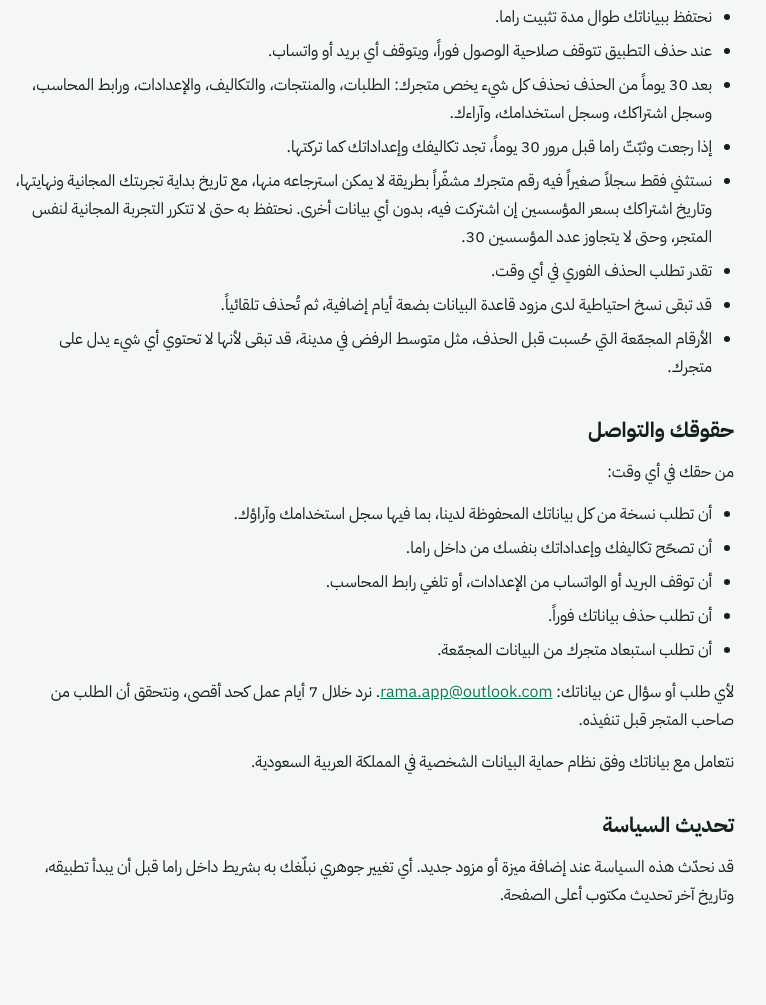
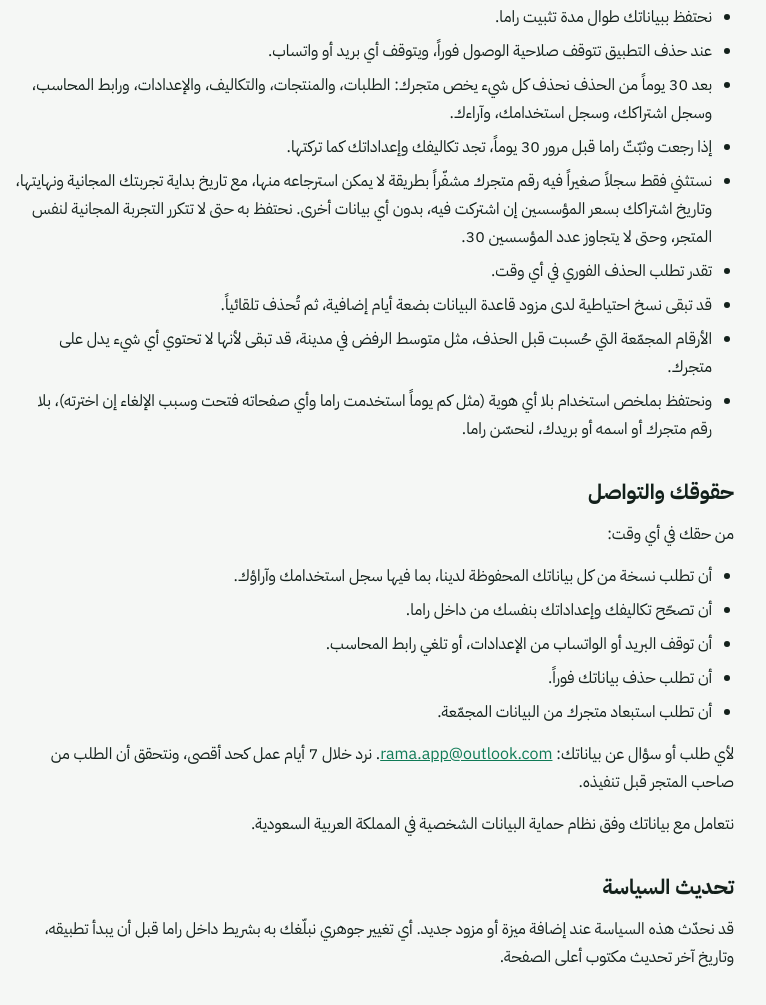
Before and after one commit to rama-sa/rama-sa.github.io, a plain HTML site: page privacy.html in a window 1280 px wide. Shown: the part 3724-4729 px from the top of the page, without its empty margins (266-1032 px from the left). Before the commit the page ends 4705 px from the top, so only its background shows below. Drawn offline with Linux system fonts and the light colour scheme.

Commit message:
الخصوصية: ملخص استخدام بلا هوية بعد حذف التطبيق

```diff
--- a/privacy.html
+++ b/privacy.html
@@ -322,6 +322,7 @@ footer .wrap{display:flex;justify-content:space-between;gap:20px;flex-wrap:wrap;
 <li>تقدر تطلب الحذف الفوري في أي وقت.</li>
 <li>قد تبقى نسخ احتياطية لدى مزود قاعدة البيانات بضعة أيام إضافية، ثم تُحذف تلقائياً.</li>
 <li>الأرقام المجمّعة التي حُسبت قبل الحذف، مثل متوسط الرفض في مدينة، قد تبقى لأنها لا تحتوي أي شيء يدل على متجرك.</li>
+<li>ونحتفظ بملخص استخدام بلا أي هوية (مثل كم يوماً استخدمت راما وأي صفحاته فتحت وسبب الإلغاء إن اخترته)، بلا رقم متجرك أو اسمه أو بريدك، لنحسّن راما.</li>
 </ul>
 
 <h2>حقوقك والتواصل</h2>
```
